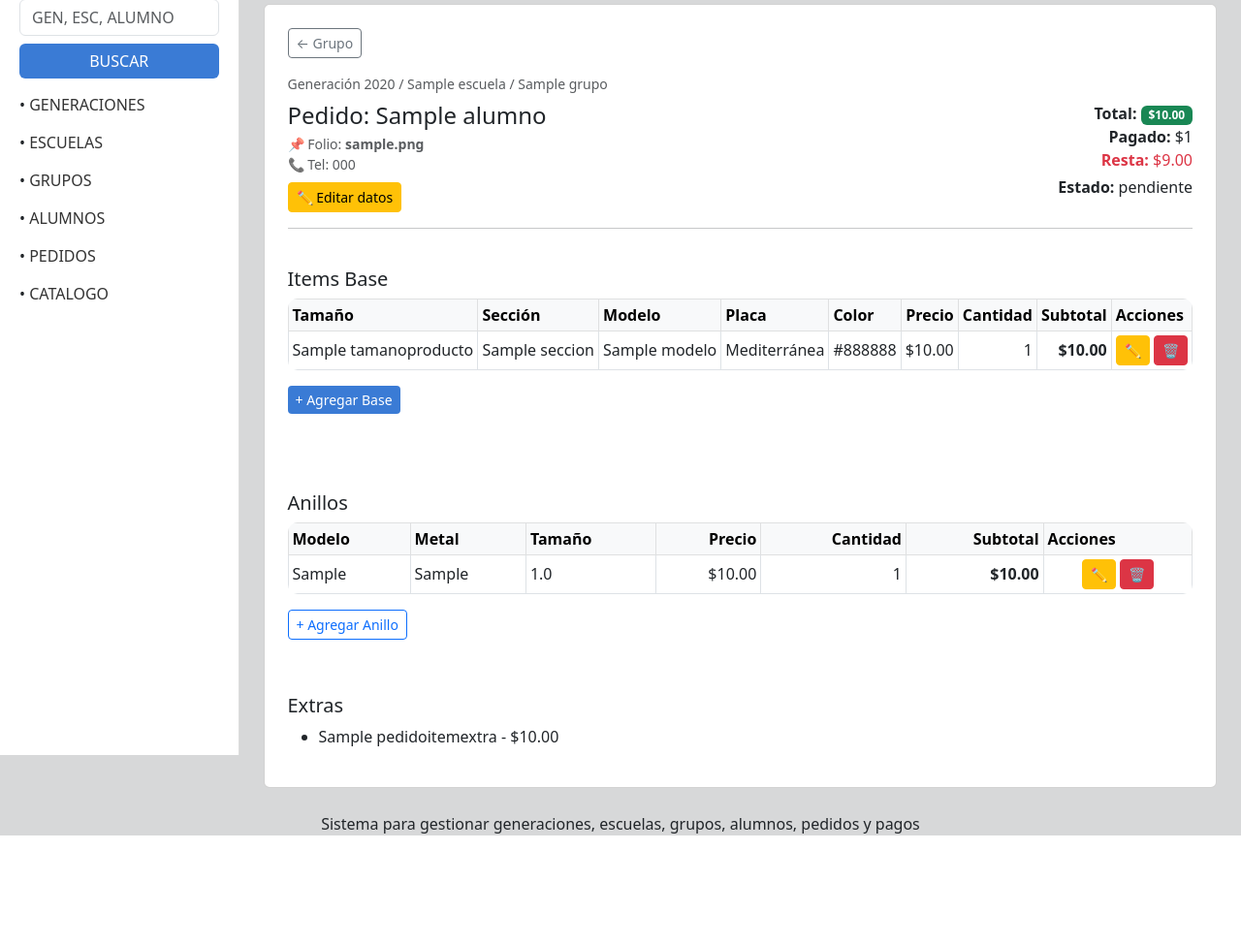
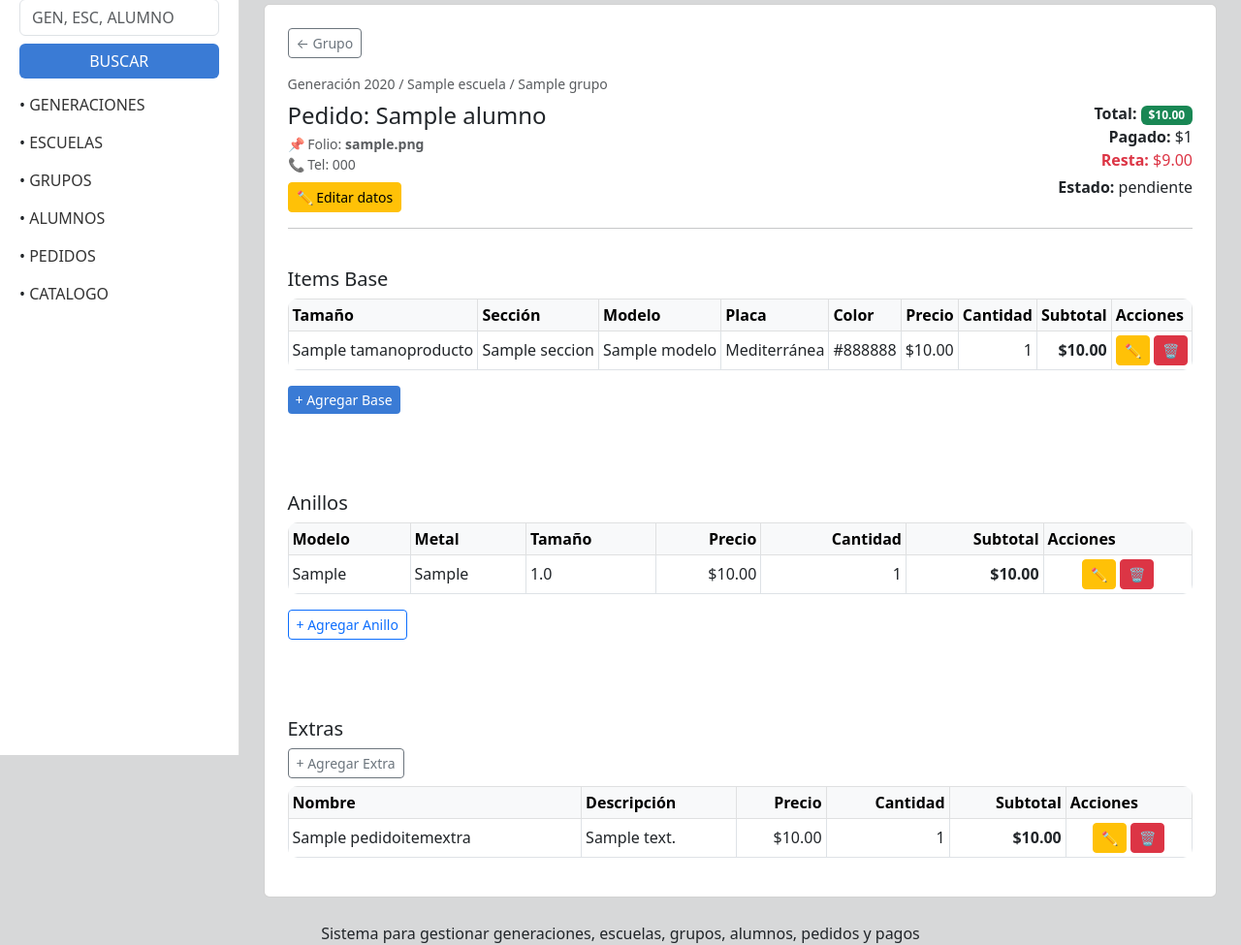
Before and after one commit to netoxdw/seriartAppBackend, a Django app: page /pedidos/1/ in a window 1280 px wide. Shown: the part 84-1059 px from the top of the page at 97% size. Before the commit the page ends 946 px from the top, so only its background shows below. Run offline with Django 5.2, Linux system fonts and the light colour scheme; tables that the repository leaves empty hold one stand-in row (values such as "Sample post").

Commit message:
itemextra en vista, create, update y delete en pedido_detail

```diff
--- a/apps/ventas/urls.py
+++ b/apps/ventas/urls.py
@@ -8,12 +8,17 @@ from .views import (
     PedidoItemBaseDeleteView,
     PedidoItemAnilloCreateView,
     PedidoItemAnilloUpdateView,
-    PedidoItemAnilloDeleteView
+    PedidoItemAnilloDeleteView,
+    PedidoItemExtraCreateView,
+    PedidoItemExtraUpdateView,
+    PedidoItemExtraDeleteView
     )
 
 urlpatterns = [
     path('pedidos/nuevo/<int:alumno_id>/', PedidoCreateView.as_view(), name='pedido_create'),
     path('pedidos/<int:pk>/', PedidoDetailView.as_view(), name='pedido_detail'),
+
+
     path('pedidos/<int:pedido_id>/add-base/', PedidoItemBaseCreateView.as_view(), name='itembase_create'),
     path('alumnos/<int:alumno_id>/pedido/', alumno_pedido_redirect, name='alumno_pedido'),
     path('itembase/<int:pk>/editar/', PedidoItemBaseUpdateView.as_view(), name='itembase_update'),
@@ -22,4 +27,8 @@ urlpatterns = [
     path('pedidos/<int:pedido_id>/add-anillo/', PedidoItemAnilloCreateView.as_view(), name='itemanillo_create'),
     path('itemanillo/<int:pk>/editar/', PedidoItemAnilloUpdateView.as_view(), name='itemanillo_update'),
     path('itemanillo/<int:pk>/eliminar/', PedidoItemAnilloDeleteView.as_view(), name='itemanillo_delete'),
+
+    path('pedidos/<int:pedido_id>/add-extra/', PedidoItemExtraCreateView.as_view(), name='itemextra_create'),
+    path('itemextra/<int:pk>/editar/', PedidoItemExtraUpdateView.as_view(), name='itemextra_update'),
+    path('itemextra/<int:pk>/eliminar/', PedidoItemExtraDeleteView.as_view(), name='itemextra_delete'),
 ]
--- a/apps/ventas/views.py
+++ b/apps/ventas/views.py
@@ -1,9 +1,9 @@
 from django.views.generic import CreateView, DetailView, UpdateView, DeleteView
 from django.urls import reverse
 from django.shortcuts import redirect
-from .models import PedidoItemBase, Pedido, PedidoItemAnillo
 from apps.alumnos.models import Alumno
-from .form import PedidoItemBaseForm, PedidoItemAnilloForm
+from .models import PedidoItemBase, Pedido, PedidoItemAnillo, PedidoItemExtra
+from .form import PedidoItemBaseForm, PedidoItemAnilloForm, PedidoItemExtraForm
 
 
 class PedidoCreateView(CreateView):
@@ -145,3 +145,47 @@ class PedidoItemAnilloDeleteView(DeleteView):
             "pedido_detail",
             kwargs={"pk": self.object.pedido_id}
         )
+
+# EXTRAS #################################################################
+
+# ➕ CREATE
+class PedidoItemExtraCreateView(CreateView):
+    model = PedidoItemExtra
+    form_class = PedidoItemExtraForm
+    template_name = "ventas/itemextra_form.html"
+
+    def form_valid(self, form):
+        form.instance.pedido_id = self.kwargs["pedido_id"]
+        return super().form_valid(form)
+
+    def get_context_data(self, **kwargs):
+        context = super().get_context_data(**kwargs)
+        context["pedido_id"] = self.kwargs["pedido_id"]
+        return context
+
+    def get_success_url(self):
+        return reverse("pedido_detail", kwargs={"pk": self.kwargs["pedido_id"]})
+
+
+# ✏️ UPDATE
+class PedidoItemExtraUpdateView(UpdateView):
+    model = PedidoItemExtra
+    form_class = PedidoItemExtraForm
+    template_name = "ventas/itemextra_form.html"
+
+    def get_context_data(self, **kwargs):
+        context = super().get_context_data(**kwargs)
+        context["pedido_id"] = self.object.pedido_id
+        return context
+
+    def get_success_url(self):
+        return reverse("pedido_detail", kwargs={"pk": self.object.pedido_id})
+
+
+# 🗑 DELETE
+class PedidoItemExtraDeleteView(DeleteView):
+    model = PedidoItemExtra
+    template_name = "ventas/itemextra_confirm_delete.html"
+
+    def get_success_url(self):
+        return reverse("pedido_detail", kwargs={"pk": self.object.pedido_id})
--- a/templates/ventas/pedido_detail.html
+++ b/templates/ventas/pedido_detail.html
@@ -196,12 +196,58 @@
 
 
     <!-- EXTRAS -->
-    <h5>Extras</h5>
-    <ul>
-        {% for item in items_extra %}
-        <li>{{ item.nombre }} - ${{ item.subtotal }}</li>
-        {% endfor %}
-    </ul>
+    <h5 class="mt-4">Extras</h5>
+
+    <div class="mb-2">
+        <a href="{% url 'itemextra_create' pedido.id %}" class="btn btn-outline-secondary btn-sm">
+            + Agregar Extra
+        </a>
+    </div>
+
+    <table class="table table-sm table-bordered align-middle">
+        <thead class="table-light">
+            <tr>
+                <th>Nombre</th>
+                <th>Descripción</th>
+                <th class="text-end">Precio</th>
+                <th class="text-end">Cantidad</th>
+                <th class="text-end">Subtotal</th>
+                <th>Acciones</th>
+            </tr>
+        </thead>
+
+        <tbody>
+            {% for item in items_extra %}
+            <tr>
+                <td>{{ item.nombre }}</td>
+                <td>{{ item.descripcion|default:"-" }}</td>
+
+                <td class="text-end">${{ item.precio_unitario }}</td>
+                <td class="text-end">{{ item.cantidad }}</td>
+                <td class="text-end">
+                    <strong>${{ item.subtotal }}</strong>
+                </td>
+
+                <td class="text-center">
+                    <a href="{% url 'itemextra_update' item.id %}" class="btn btn-sm btn-warning">
+                        ✏️
+                    </a>
+
+                    <a href="{% url 'itemextra_delete' item.id %}" class="btn btn-sm btn-danger">
+                        🗑
+                    </a>
+                </td>
+            </tr>
+
+            {% empty %}
+            <tr>
+                <td colspan="6" class="text-center">
+                    Sin extras
+                </td>
+            </tr>
+            {% endfor %}
+        </tbody>
+    </table>
 
 </div>
 
```
Also changed, not shown: apps/ventas/form.py (+15 -1 lines), templates/ventas/itemextra_confirm_delete.html (added, +25 -0 lines), templates/ventas/itemextra_form.html (added, +42 -0 lines).
